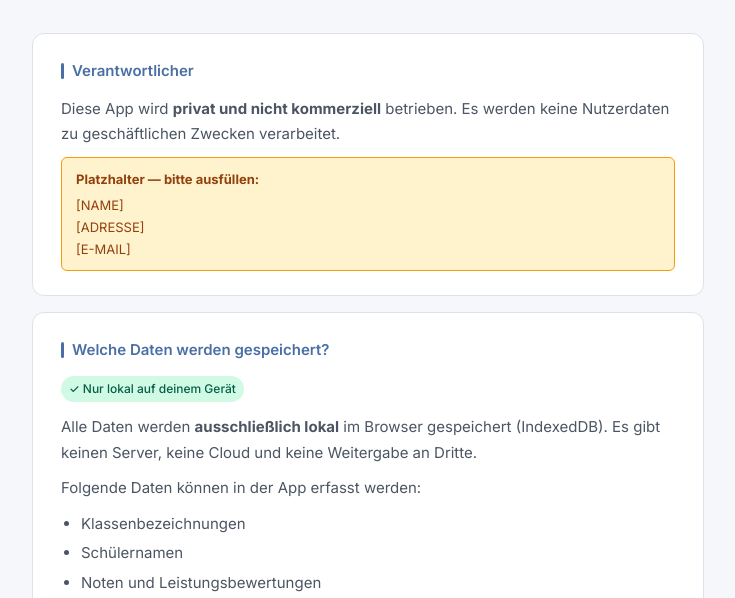
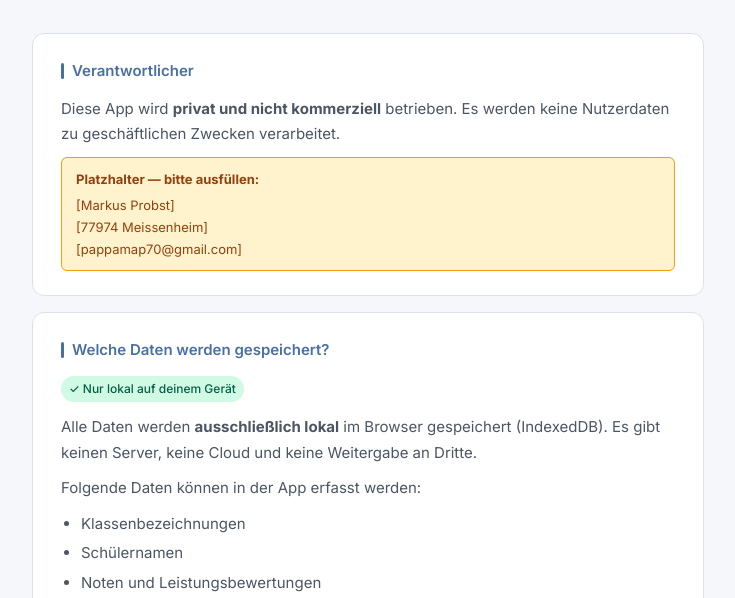
Before and after one commit to pappamap70-dot/lehrerplaner, a plain HTML site: page datenschutz.html in a window 1280 px wide. Shown: the part 202-800 px from the top of the page, without its empty margins (272-1007 px from the left). Drawn offline with Linux system fonts and the light colour scheme.

Commit message:
Update datenschutz.html

```diff
--- a/datenschutz.html
+++ b/datenschutz.html
@@ -232,9 +232,9 @@
     </p>
     <div class="placeholder">
       <strong>Platzhalter — bitte ausfüllen:</strong>
-      [NAME]<br>
-      [ADRESSE]<br>
-      [E-MAIL]
+      [Markus Probst]<br>
+      [77974 Meissenheim]<br>
+      [pappamap70@gmail.com]
     </div>
   </div>
 
```
